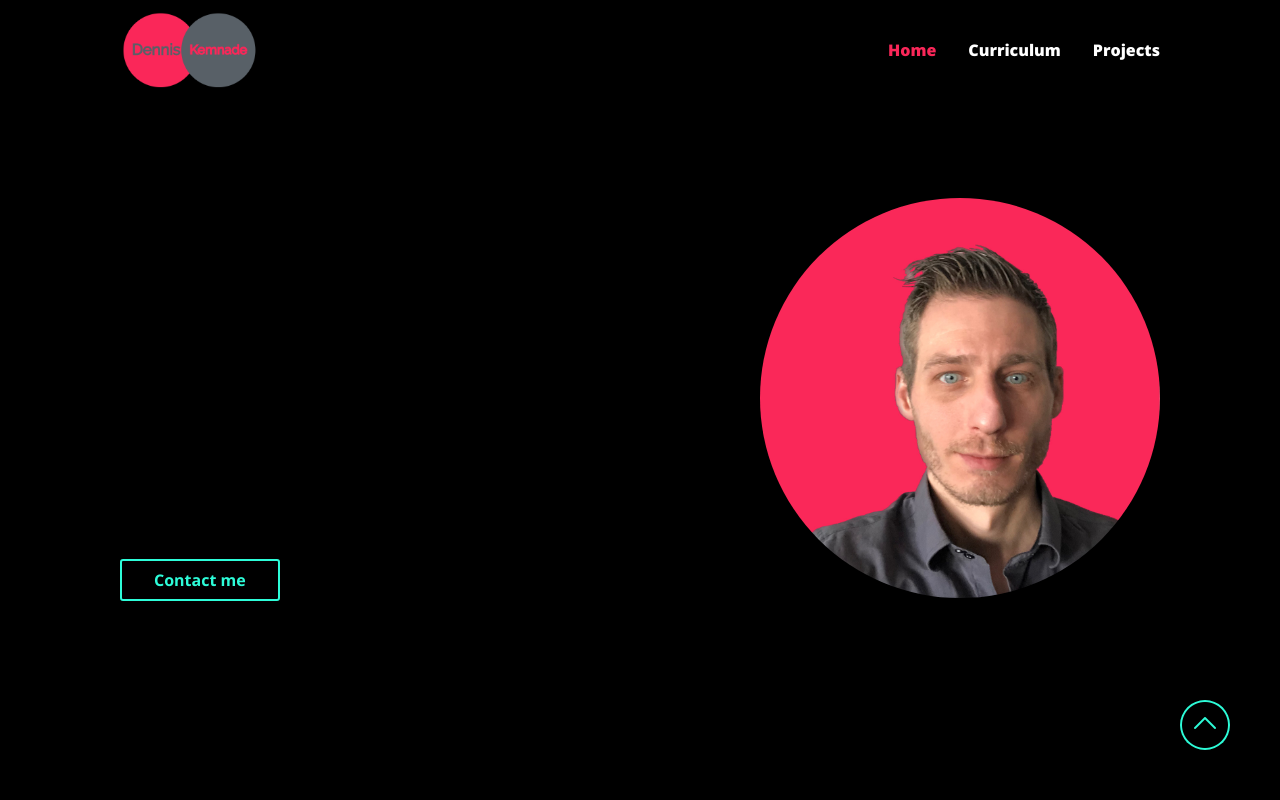
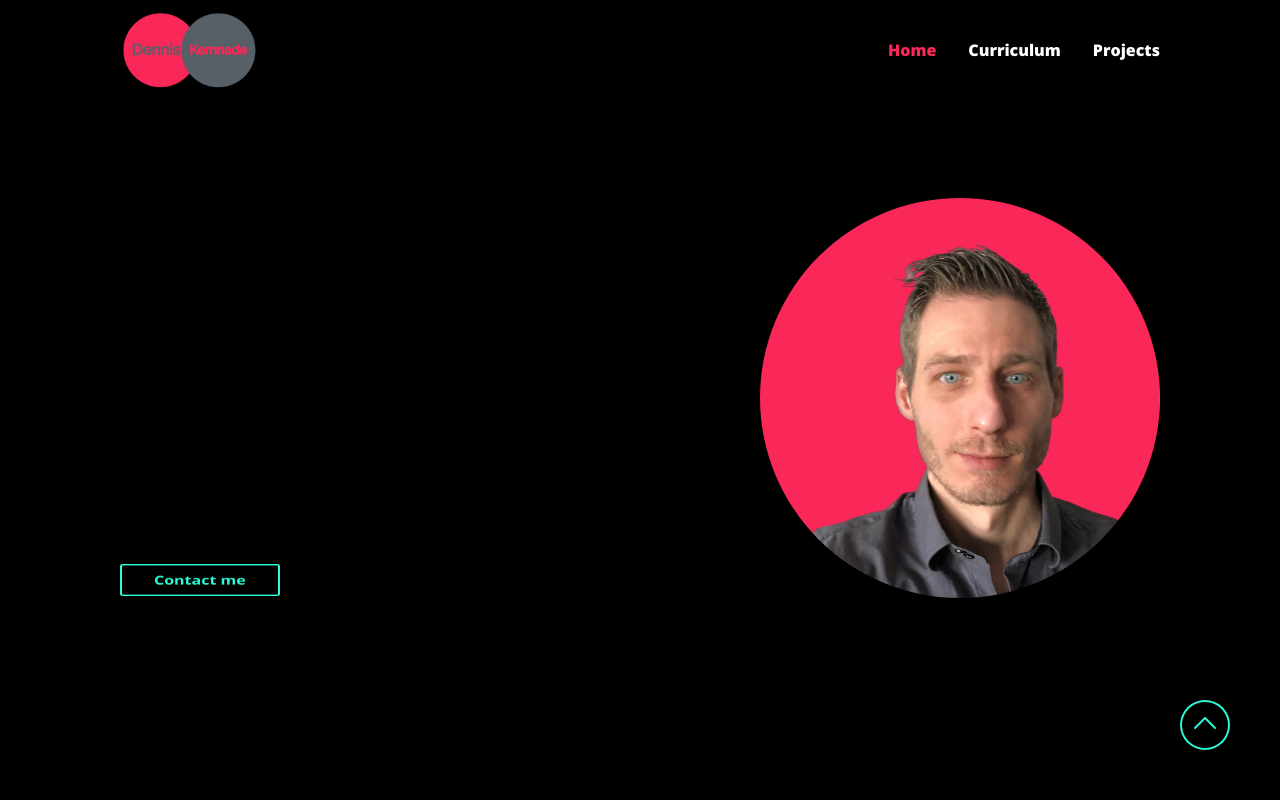
Before and after one commit to k-webdev/denniskemnade.de, an Angular app: page / in a window 1280 px wide. Shown: the top 800 px of the page. Built offline with nearby package versions, Linux system fonts and the light colour scheme.

Commit message:
addet struggling button

```diff
--- a/src/app/landing/landing.component.html
+++ b/src/app/landing/landing.component.html
@@ -4,7 +4,7 @@
         <p *ngIf="animateGreetingLine1" class="animate-text time1">Hi,</p>
         <p *ngIf="animateGreetingLine2" class="animate-text time2">I´m <span class="colored-name">Dennis</span> Kemnade</p>
         <p *ngIf="animateGreetingLine3" class="animate-text time3">Frontend Develop<span class="colored-letter">e</span>r</p>
-        <a class="btn-primary-default" style="margin-top: 32px;" href="#contact-me">Contact me</a>
+        <a [class.btn-struggle]="animateButtonOnOff" class="btn-primary-default"  style="margin-top: 32px;" href="#contact-me">Contact me</a>
     </div>
     <div>
         <img class="landing-img" src="./assets/img/me-image.JPEG">
--- a/src/app/landing/landing.component.scss
+++ b/src/app/landing/landing.component.scss
@@ -46,7 +46,33 @@
     align-items: flex-start;
 }
 
-/* Test===== */
+/* === Animation for contact button === */
+
+.btn-struggle{
+    animation: struggleBTN 0.75s ;
+}
+
+@keyframes struggleBTN {
+    0%{
+        transform: scaleX(1) scaleY(1) scaleZ(1) rotateX(0deg) rotateY(0deg) rotateZ(0deg) translateX(0px) translateY(0px) translateZ(0px) skewX(0deg) skewY(0deg);
+    }
+    25%{
+        transform: scaleX(1) scaleY(1) scaleZ(1) rotateX(48deg) rotateY(0deg) rotateZ(0deg) translateX(0px) translateY(0px) translateZ(0px) skewX(0deg) skewY(0deg);
+    }
+    50%{
+        transform: scaleX(1) scaleY(1) scaleZ(1) rotateX(-48deg) rotateY(-13deg) rotateZ(0deg) translateX(0px) translateY(0px) translateZ(0px) skewX(0deg) skewY(0deg);
+    }
+    75%{
+        transform: scaleX(1) scaleY(1) scaleZ(1) rotateX(0deg) rotateY(13deg) rotateZ(0deg) translateX(0px) translateY(0px) translateZ(0px) skewX(0deg) skewY(0deg);
+    }
+    100%{
+        transform: scaleX(1) scaleY(1) scaleZ(1) rotateX(0deg) rotateY(0deg) rotateZ(0deg) translateX(0px) translateY(0px) translateZ(0px) skewX(0deg) skewY(0deg);
+    }
+}
+
+/* ===================================== */
+
+/* === Animation for Landing Component === */
 
 .animate-text{
     overflow: hidden;
@@ -74,7 +100,7 @@
 }
 
 .time2{
-    animation: typing2 2s steps(18) forwards;
+    animation: typing2 1s steps(18) forwards;
     border-left: none !important;
 }
 
@@ -94,7 +120,7 @@
 }
 
 .time3{
-    animation: typing3 2s steps(17) forwards;
+    animation: typing3 1s steps(17) forwards;
 }
 
 @keyframes typing3 {
--- a/src/app/landing/landing.component.ts
+++ b/src/app/landing/landing.component.ts
@@ -12,7 +12,9 @@
   animateGreetingLine1 = false;
   animateGreetingLine2 = false;
   animateGreetingLine3 = false;
-  animateContactButton = false;
+  animateButtonOnOff = false;
+
+  test = document.getElementById('btn-struggle');
 
   constructor() {
   }
@@ -21,22 +23,32 @@
     this.animateGreetingLineOne();
     this.animateGreetingLineTwo();
     this.animateGreetingLineThree();
+    this.animateButton();
   }
 
-  animateGreetingLineOne(){
+  animateGreetingLineOne() {
     this.animateGreetingLine1 = true;
   }
 
-  animateGreetingLineTwo(){
-    setTimeout(()=>{
+  animateGreetingLineTwo() {
+    setTimeout(() => {
       this.animateGreetingLine2 = true;
-    },1000);
+    }, 500);
   }
 
-  animateGreetingLineThree(){
-    setTimeout(()=>{
+  animateGreetingLineThree() {
+    setTimeout(() => {
       this.animateGreetingLine3 = true;
-    },3000);
+    }, 1500);
+  }
+
+  animateButton() {
+    setInterval(()=>{
+      this.animateButtonOnOff = true;
+      setTimeout(() => {
+        this.animateButtonOnOff = false;
+      }, 1000);
+    },5000);
   }
 
   showAllProjects() {
```
